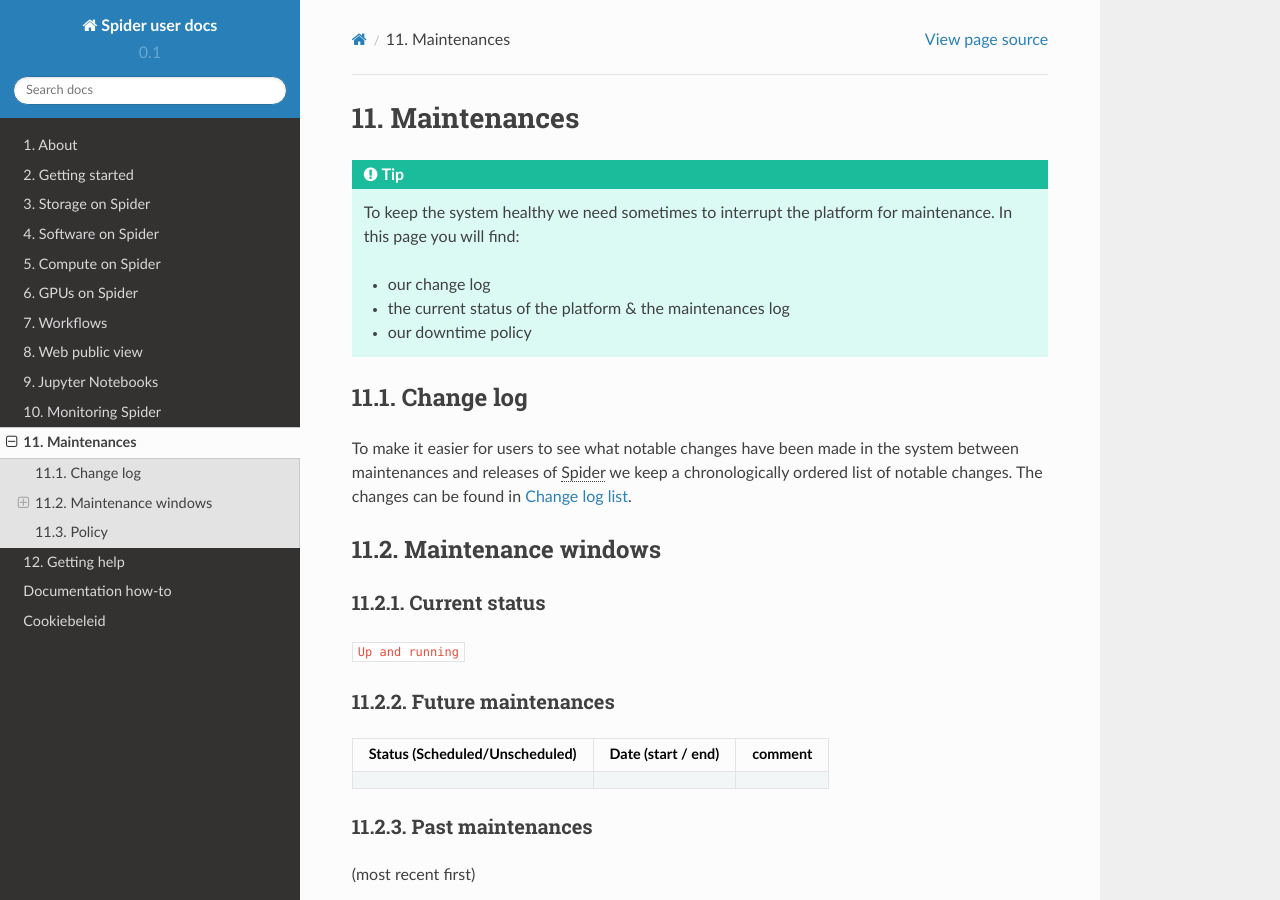
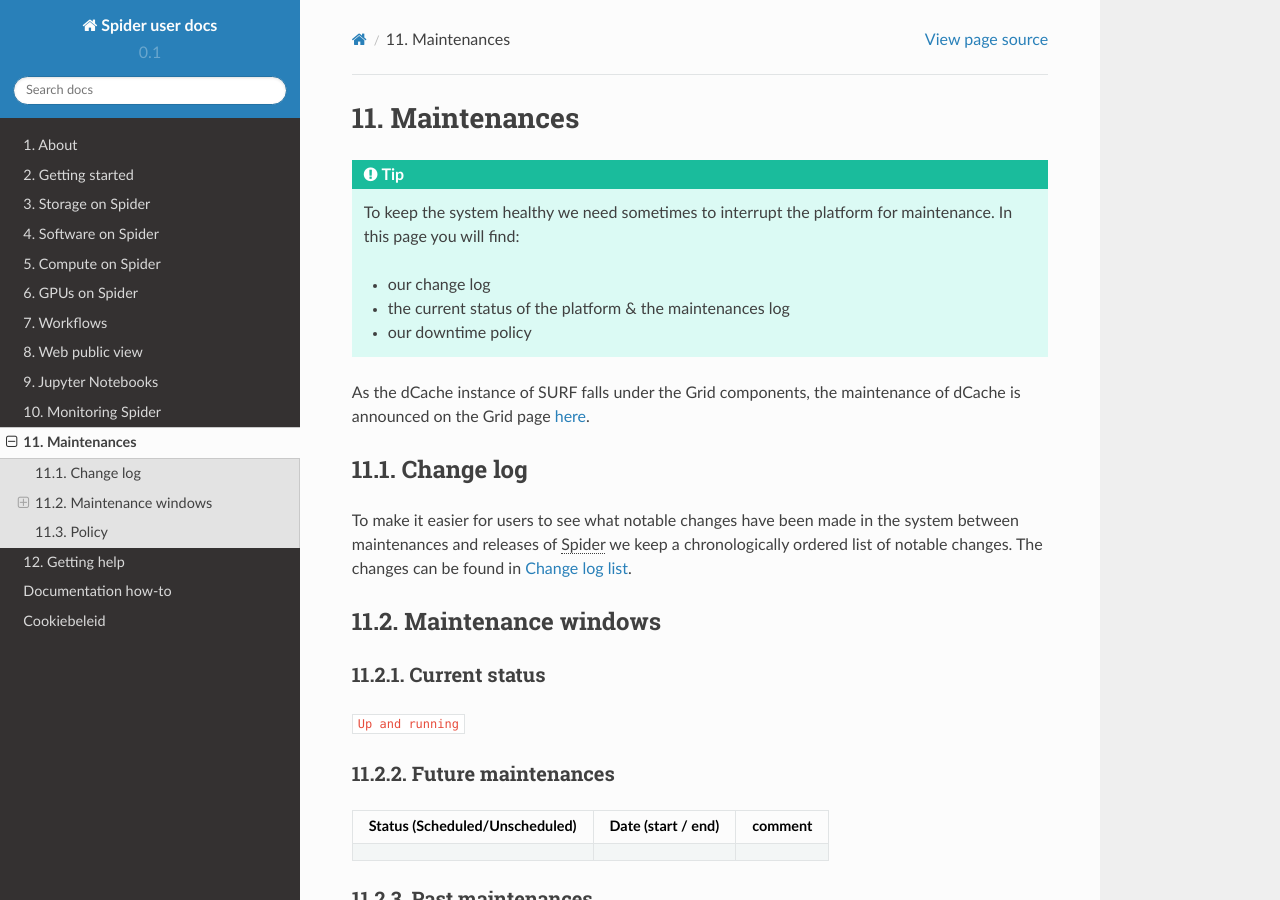
Before and after one commit to sara-nl/spiderdocs, a Sphinx documentation site: the page built from source/Pages/maintenances.rst, in a window 1280 px wide and 900 px high. Built offline with Sphinx 7.4.7 and the Read the Docs theme 2.0.0, drawn with Linux system fonts in a browser that asks for light colours.

Commit message:
Add dCache to maintenance

```diff
--- a/source/Pages/maintenances.rst
+++ b/source/Pages/maintenances.rst
@@ -11,6 +11,8 @@
      * our downtime policy
 
 .. _change-log:
+
+As the dCache instance of SURF falls under the Grid components, the maintenance of dCache is announced on the Grid page `here <https://doc.grid.surfsara.nl/en/latest/Pages/Service/downtimes_maintenances.html>`_.
 
 ==========
 Change log
```
